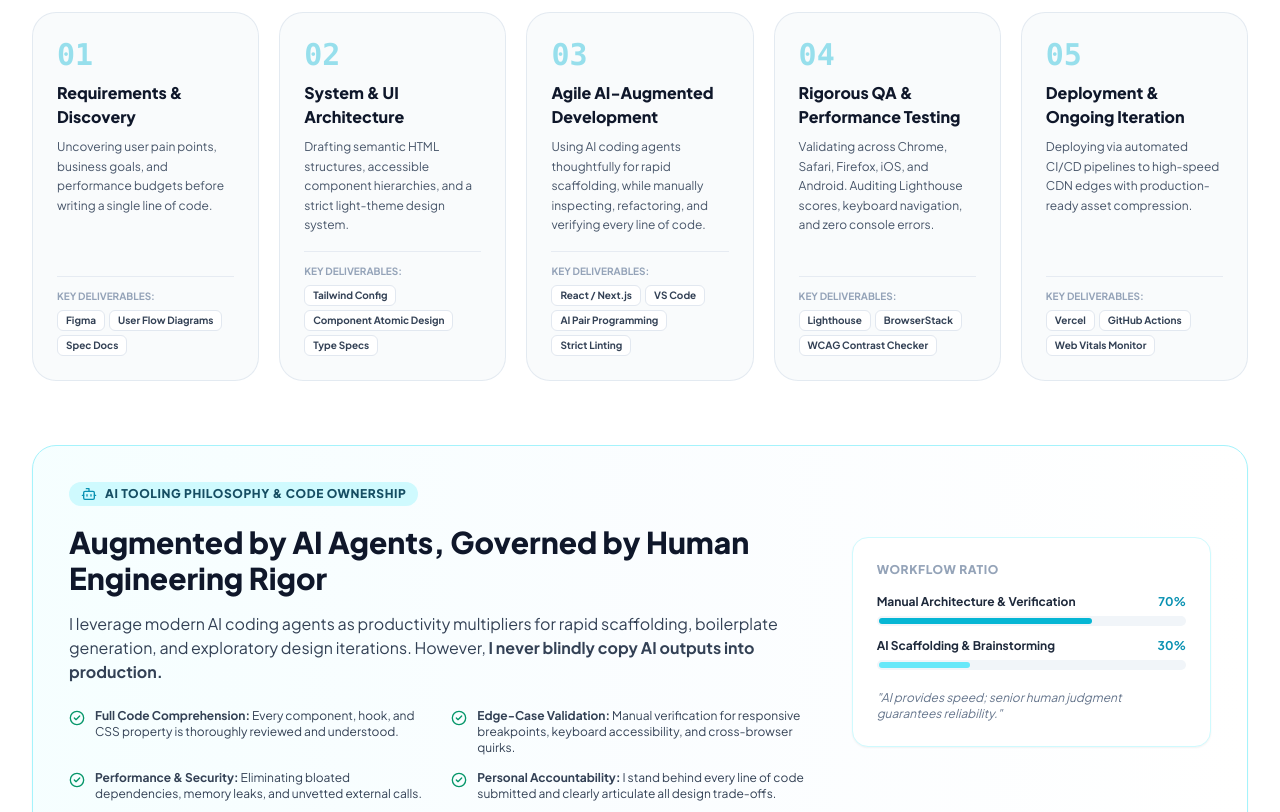
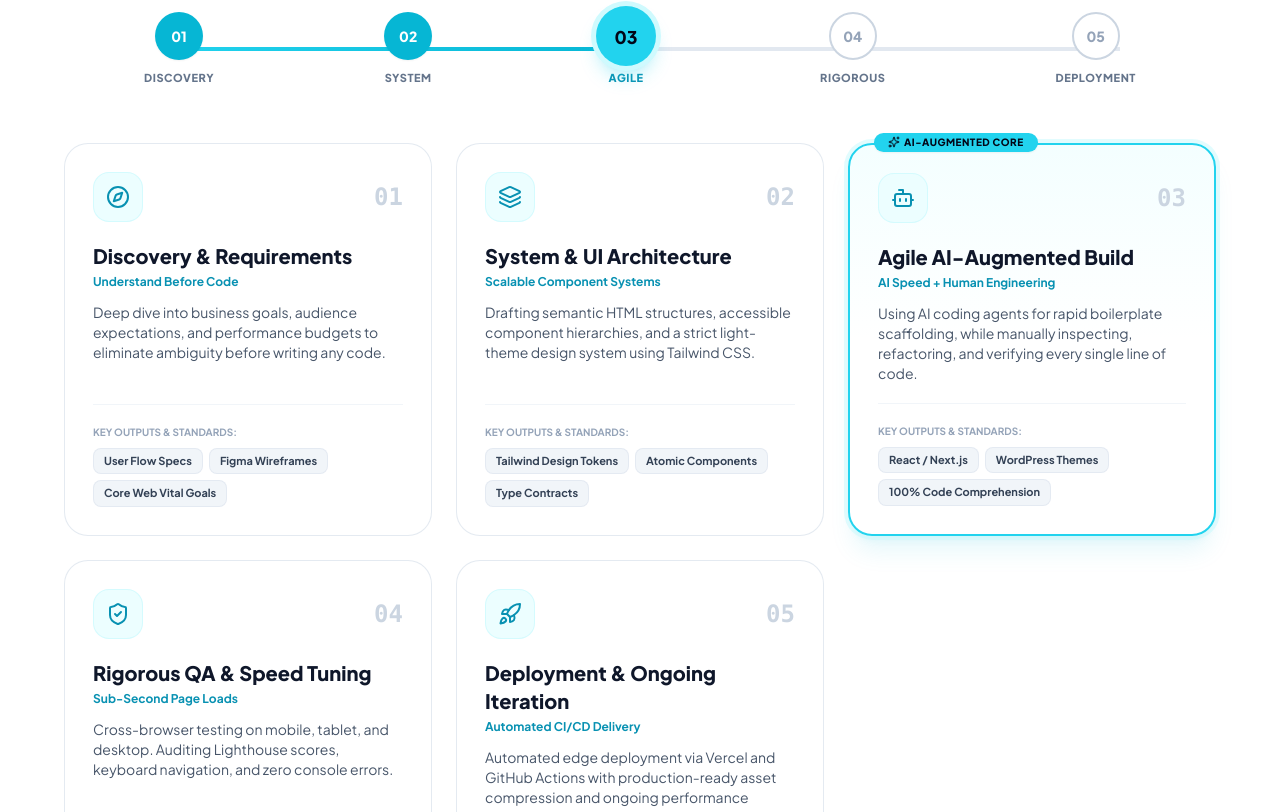
Before and after one commit to MuzammalKhalil/Muzammal-Portfolio, a React (Vite) app: page / in a window 1280 px wide. Shown: the part 3908-4720 px from the top of the page. Built offline with nearby package versions, Linux system fonts and the light colour scheme.

Commit message:
Redesign How I Work section with interactive step pipeline, modern Bento workflow cards, and glowing cyan badges

```diff
--- a/src/components/Process.jsx
+++ b/src/components/Process.jsx
@@ -1,10 +1,66 @@
-import React from 'react';
-import { GitPullRequest, Bot, CheckCircle2 } from 'lucide-react';
-import { workProcess } from '../data/portfolioData';
+import React, { useState } from 'react';
+import {
+  Compass,
+  Layers,
+  Bot,
+  ShieldCheck,
+  Rocket,
+  CheckCircle2,
+  Sparkles,
+  ArrowRight,
+  Code2,
+  Gauge
+} from 'lucide-react';
 
 export default function Process() {
+  const [activeStep, setActiveStep] = useState(2); // Step 3 (AI + Human) featured by default
+
+  const steps = [
+    {
+      step: '01',
+      title: 'Discovery & Requirements',
+      tagline: 'Understand Before Code',
+      icon: <Compass className="w-6 h-6 text-cyan-600" />,
+      desc: 'Deep dive into business goals, audience expectations, and performance budgets to eliminate ambiguity before writing any code.',
+      deliverables: ['User Flow Specs', 'Figma Wireframes', 'Core Web Vital Goals'],
+    },
+    {
+      step: '02',
+      title: 'System & UI Architecture',
+      tagline: 'Scalable Component Systems',
+      icon: <Layers className="w-6 h-6 text-cyan-600" />,
+      desc: 'Drafting semantic HTML structures, accessible component hierarchies, and a strict light-theme design system using Tailwind CSS.',
+      deliverables: ['Tailwind Design Tokens', 'Atomic Components', 'Type Contracts'],
+    },
+    {
+      step: '03',
+      title: 'Agile AI-Augmented Build',
+      tagline: 'AI Speed + Human Engineering',
+      icon: <Bot className="w-6 h-6 text-cyan-600" />,
+      desc: 'Using AI coding agents for rapid boilerplate scaffolding, while manually inspecting, refactoring, and verifying every single line of code.',
+      deliverables: ['React / Next.js', 'WordPress Themes', '100% Code Comprehension'],
+      featured: true,
+    },
+    {
+      step: '04',
+      title: 'Rigorous QA & Speed Tuning',
+      tagline: 'Sub-Second Page Loads',
+      icon: <ShieldCheck className="w-6 h-6 text-cyan-600" />,
+      desc: 'Cross-browser testing on mobile, tablet, and desktop. Auditing Lighthouse scores, keyboard navigation, and zero console errors.',
+      deliverables: ['95+ PageSpeed Score', 'Cross-Browser Tested', 'WCAG AA Accessibility'],
+    },
+    {
+      step: '05',
+      title: 'Deployment & Ongoing Iteration',
+      tagline: 'Automated CI/CD Delivery',
+      icon: <Rocket className="w-6 h-6 text-cyan-600" />,
+      desc: 'Automated edge deployment via Vercel and GitHub Actions with production-ready asset compression and ongoing performance monitoring.',
+      deliverables: ['Vercel Edge CDN', 'Automated Git Deploy', 'Zero-Downtime Rollouts'],
+    },
+  ];
+
   return (
-    <section id="process" className="py-24 bg-white border-y border-slate-200">
+    <section id="process" className="py-24 bg-white border-y border-slate-200 overflow-hidden">
       <div className="max-w-7xl mx-auto px-4 sm:px-6 lg:px-8">
 
         {/* Section Header */}
@@ -14,92 +70,172 @@ export default function Process() {
           </h2>
           <div className="w-12 h-1 bg-cyan-400 mx-auto mt-3 rounded-full" />
           <p className="mt-4 text-slate-600 text-sm sm:text-base max-w-2xl mx-auto">
-            A structured, repeatable methodology honed over 5+ years to turn requirements into clean, scalable, and maintainable software.
+            A battle-tested 5-phase engineering methodology that guarantees reliable code, pixel precision, and on-time project delivery.
           </p>
         </div>
 
-        {/* 5-Step Process Timeline Cards */}
-        <div className="grid grid-cols-1 md:grid-cols-2 lg:grid-cols-5 gap-5 mb-16">
-          {workProcess.map((step) => (
+        {/* Interactive Step Navigator Bar (Desktop & Tablet) */}
+        <div className="hidden md:flex items-center justify-between max-w-5xl mx-auto mb-14 relative px-4">
+
+          {/* Connecting Cyan Trail Line */}
+          <div className="absolute left-8 right-8 top-1/2 -translate-y-1/2 h-1 bg-slate-200 -z-0" />
           <div
-              key={step.step}
-              className="bg-slate-50/80 rounded-3xl p-6 border border-slate-200/90 shadow-2xs hover:border-cyan-300 hover:shadow-lg hover:shadow-cyan-500/5 transition-all duration-300 flex flex-col justify-between text-left group"
+            className="absolute left-8 top-1/2 -translate-y-1/2 h-1 bg-gradient-to-r from-cyan-400 to-cyan-500 -z-0 transition-all duration-500"
+            style={{ width: `${(activeStep / (steps.length - 1)) * 92}%` }}
+          />
+
+          {/* Step Circular Nodes */}
+          {steps.map((s, idx) => {
+            const isCurrent = activeStep === idx;
+            const isCompleted = idx <= activeStep;
+
+            return (
+              <button
+                key={s.step}
+                onClick={() => setActiveStep(idx)}
+                className="relative z-10 flex flex-col items-center group focus:outline-none"
               >
+                <div
+                  className={`w-12 h-12 rounded-full flex items-center justify-center font-black text-sm transition-all duration-300 ${
+                    isCurrent
+                      ? 'bg-cyan-400 text-slate-950 scale-125 shadow-lg shadow-cyan-400/40 ring-4 ring-cyan-100'
+                      : isCompleted
+                      ? 'bg-cyan-500 text-white shadow-sm'
+                      : 'bg-white border-2 border-slate-300 text-slate-400 group-hover:border-cyan-400 group-hover:text-cyan-600'
+                  }`}
+                >
+                  {s.step}
+                </div>
+                <span className={`text-[11px] font-black uppercase tracking-wider mt-2.5 transition-colors ${
+                  isCurrent ? 'text-cyan-600 font-extrabold' : 'text-slate-500 group-hover:text-slate-800'
+                }`}>
+                  {s.title.split(' ')[0]}
+                </span>
+              </button>
+            );
+          })}
+        </div>
+
+        {/* Modern Bento Process Cards Grid (3 Columns Top, 2 Columns Bottom) */}
+        <div className="grid grid-cols-1 md:grid-cols-2 lg:grid-cols-3 gap-6 max-w-6xl mx-auto items-stretch mb-14 text-left">
+          {steps.map((s, idx) => {
+            const isCurrent = activeStep === idx;
+
+            return (
+              <div
+                key={s.step}
+                onClick={() => setActiveStep(idx)}
+                className={`rounded-3xl p-7 flex flex-col justify-between transition-all duration-300 cursor-pointer relative group ${
+                  s.featured
+                    ? 'bg-gradient-to-b from-cyan-50/60 via-white to-white border-2 border-cyan-400 shadow-xl shadow-cyan-500/10 ring-4 ring-cyan-100/60'
+                    : isCurrent
+                    ? 'bg-white border-2 border-cyan-400 shadow-lg shadow-cyan-500/10'
+                    : 'bg-white border border-slate-200/90 shadow-2xs hover:border-cyan-300 hover:shadow-md'
+                }`}
+              >
+                {/* Featured Badge for AI-Augmented step */}
+                {s.featured && (
+                  <div className="absolute -top-3 left-6 px-3.5 py-0.5 rounded-full bg-cyan-400 text-slate-950 text-[10px] font-black uppercase tracking-wider shadow-sm flex items-center gap-1">
+                    <Sparkles className="w-3 h-3" />
+                    <span>AI-Augmented Core</span>
+                  </div>
+                )}
+
                 <div>
-                <span className="inline-block text-3xl font-black text-cyan-500/40 font-mono mb-2 group-hover:text-cyan-500 transition-colors">
-                  {step.step}
+                  {/* Top: Number Pill & Icon */}
+                  <div className="flex items-center justify-between mb-5">
+                    <div className="p-3 rounded-2xl bg-cyan-50 border border-cyan-100/80 group-hover:scale-110 transition-transform">
+                      {s.icon}
+                    </div>
+                    <span className="font-mono text-2xl font-black text-slate-300 group-hover:text-cyan-400 transition-colors">
+                      {s.step}
                     </span>
-                <h3 className="text-base font-extrabold text-slate-900 mb-2">
-                  {step.title}
+                  </div>
+
+                  {/* Title & Tagline */}
+                  <h3 className="text-xl font-black text-slate-900 group-hover:text-cyan-600 transition-colors">
+                    {s.title}
                   </h3>
-                <p className="text-xs text-slate-600 leading-relaxed mb-4">
-                  {step.desc}
+                  <span className="text-xs font-bold text-cyan-600 block mt-1">
+                    {s.tagline}
+                  </span>
+
+                  {/* Description */}
+                  <p className="mt-3 text-slate-600 text-xs sm:text-sm leading-relaxed font-normal">
+                    {s.desc}
                   </p>
                 </div>
 
-              <div className="pt-3 border-t border-slate-200/80">
-                <span className="text-[10px] uppercase font-bold text-slate-400 block mb-1.5">
-                  Key Deliverables:
+                {/* Deliverable Tags at bottom */}
+                <div className="pt-5 mt-5 border-t border-slate-100">
+                  <span className="text-[10px] uppercase font-bold text-slate-400 block mb-2">
+                    Key Outputs & Standards:
                   </span>
-                <div className="flex flex-wrap gap-1">
-                  {step.tools.map((tool) => (
+                  <div className="flex flex-wrap gap-1.5">
+                    {s.deliverables.map((item) => (
                       <span
-                      key={tool}
-                      className="text-[10px] font-bold px-2 py-0.5 rounded-md bg-white border border-slate-200 text-slate-700"
+                        key={item}
+                        className="text-[11px] font-bold px-2.5 py-1 rounded-lg bg-slate-100 text-slate-700 border border-slate-200/80"
                       >
-                      {tool}
+                        {item}
                       </span>
                     ))}
                   </div>
                 </div>
+
               </div>
-          ))}
+            );
+          })}
         </div>
 
-        {/* Responsible AI Agent Utilization & Code Ownership Spotlight */}
-        <div className="bg-gradient-to-r from-cyan-50/50 via-sky-50/30 to-white rounded-3xl p-6 sm:p-9 border border-cyan-200 shadow-sm text-left">
+        {/* Responsible AI Philosophy Banner (Required for Assessment Section F) */}
+        <div className="bg-gradient-to-r from-cyan-50/50 via-sky-50/30 to-white rounded-3xl p-6 sm:p-9 border border-cyan-200 shadow-sm text-left max-w-6xl mx-auto">
           <div className="grid grid-cols-1 lg:grid-cols-12 gap-8 items-center">
 
             <div className="lg:col-span-8 space-y-4">
               <div className="inline-flex items-center gap-2 px-3 py-1 rounded-full bg-cyan-100 text-cyan-900 text-xs font-black uppercase tracking-wider">
                 <Bot className="w-4 h-4 text-cyan-600" />
-                <span>AI Tooling Philosophy & Code Ownership</span>
+                <span>Assessment Brief Section F Compliance</span>
               </div>
               <h3 className="text-2xl sm:text-3xl font-black text-slate-900">
-                Augmented by AI Agents, Governed by Human Engineering Rigor
+                Speed of AI, Governed by 5+ Years of Human Engineering Rigor
               </h3>
               <p className="text-slate-700 text-sm sm:text-base leading-relaxed">
-                I leverage modern AI coding agents as productivity multipliers for rapid scaffolding, boilerplate generation, and exploratory design iterations.
-                However, <strong>I never blindly copy AI outputs into production.</strong>
+                I leverage modern AI coding agents as productivity accelerators for boilerplate scaffolding and rapid prototyping.
+                However, <strong>I retain 100% personal ownership and responsibility</strong> over code correctness, accessibility, and security. No code goes into production without manual verification.
               </p>
 
               <div className="grid grid-cols-1 sm:grid-cols-2 gap-3.5 pt-2">
-                <div className="flex items-start gap-2.5 text-xs text-slate-700">
+                <div className="flex items-start gap-2 text-xs text-slate-700">
                   <CheckCircle2 className="w-4 h-4 text-emerald-600 shrink-0 mt-0.5" />
-                  <span><strong>Full Code Comprehension:</strong> Every component, hook, and CSS property is thoroughly reviewed and understood.</span>
+                  <span><strong>Full Code Comprehension:</strong> Every component, hook, and CSS property is thoroughly understood.</span>
                 </div>
-                <div className="flex items-start gap-2.5 text-xs text-slate-700">
+                <div className="flex items-start gap-2 text-xs text-slate-700">
                   <CheckCircle2 className="w-4 h-4 text-emerald-600 shrink-0 mt-0.5" />
-                  <span><strong>Edge-Case Validation:</strong> Manual verification for responsive breakpoints, keyboard accessibility, and cross-browser quirks.</span>
+                  <span><strong>Edge-Case Testing:</strong> Manual verification across responsive screen widths, keyboard access & iOS/Android.</span>
                 </div>
-                <div className="flex items-start gap-2.5 text-xs text-slate-700">
+                <div className="flex items-start gap-2 text-xs text-slate-700">
                   <CheckCircle2 className="w-4 h-4 text-emerald-600 shrink-0 mt-0.5" />
-                  <span><strong>Performance & Security:</strong> Eliminating bloated dependencies, memory leaks, and unvetted external calls.</span>
+                  <span><strong>Performance First:</strong> Zero bloated packages, sub-second LCP, and zero cumulative layout shifts.</span>
                 </div>
-                <div className="flex items-start gap-2.5 text-xs text-slate-700">
+                <div className="flex items-start gap-2 text-xs text-slate-700">
                   <CheckCircle2 className="w-4 h-4 text-emerald-600 shrink-0 mt-0.5" />
-                  <span><strong>Personal Accountability:</strong> I stand behind every line of code submitted and clearly articulate all design trade-offs.</span>
+                  <span><strong>Accountability:</strong> I can defend every architectural choice and trade-off in technical interviews.</span>
                 </div>
               </div>
             </div>
 
             <div className="lg:col-span-4 bg-white p-6 rounded-2xl border border-cyan-100 shadow-sm space-y-4">
-              <p className="text-xs font-black uppercase tracking-wider text-slate-400">Workflow Ratio</p>
+              <div className="flex items-center justify-between">
+                <span className="text-xs font-black uppercase tracking-wider text-slate-400">Engineering Ratio</span>
+                <Gauge className="w-4 h-4 text-cyan-600" />
+              </div>
+
               <div className="space-y-3">
                 <div>
                   <div className="flex justify-between text-xs font-bold text-slate-800 mb-1.5">
-                    <span>Manual Architecture & Verification</span>
-                    <span className="text-cyan-600">70%</span>
+                    <span>Manual Architecture & Code Review</span>
+                    <span className="text-cyan-600 font-extrabold">70%</span>
                   </div>
                   <div className="w-full h-2.5 rounded-full bg-slate-100 overflow-hidden p-0.5">
                     <div className="h-full bg-cyan-500 rounded-full w-[70%]" />
@@ -108,17 +244,20 @@ export default function Process() {
 
                 <div>
                   <div className="flex justify-between text-xs font-bold text-slate-800 mb-1.5">
-                    <span>AI Scaffolding & Brainstorming</span>
-                    <span className="text-cyan-600">30%</span>
+                    <span>AI Scaffolding & Ideation</span>
+                    <span className="text-cyan-500 font-extrabold">30%</span>
                   </div>
                   <div className="w-full h-2.5 rounded-full bg-slate-100 overflow-hidden p-0.5">
                     <div className="h-full bg-cyan-300 rounded-full w-[30%]" />
                   </div>
                 </div>
               </div>
-              <p className="text-xs text-slate-500 italic pt-1">
-                "AI provides speed; senior human judgment guarantees reliability."
+
+              <div className="pt-2 border-t border-slate-100 text-center">
+                <p className="text-[11px] text-slate-500 italic">
+                  "AI provides velocity; human experience guarantees production reliability."
                 </p>
+              </div>
             </div>
 
           </div>
```
Lines whose indentation alone changed are shown as unchanged.
